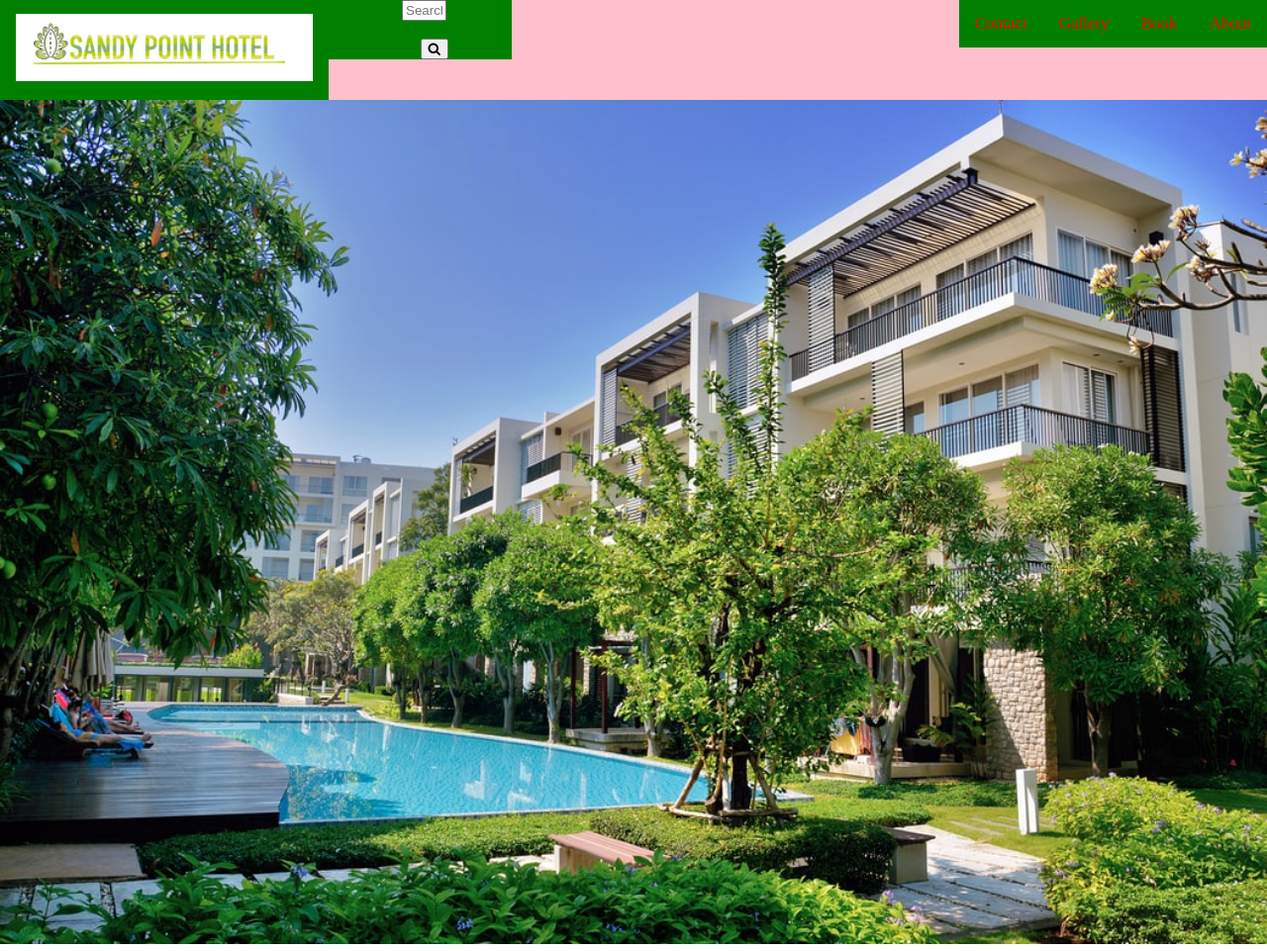
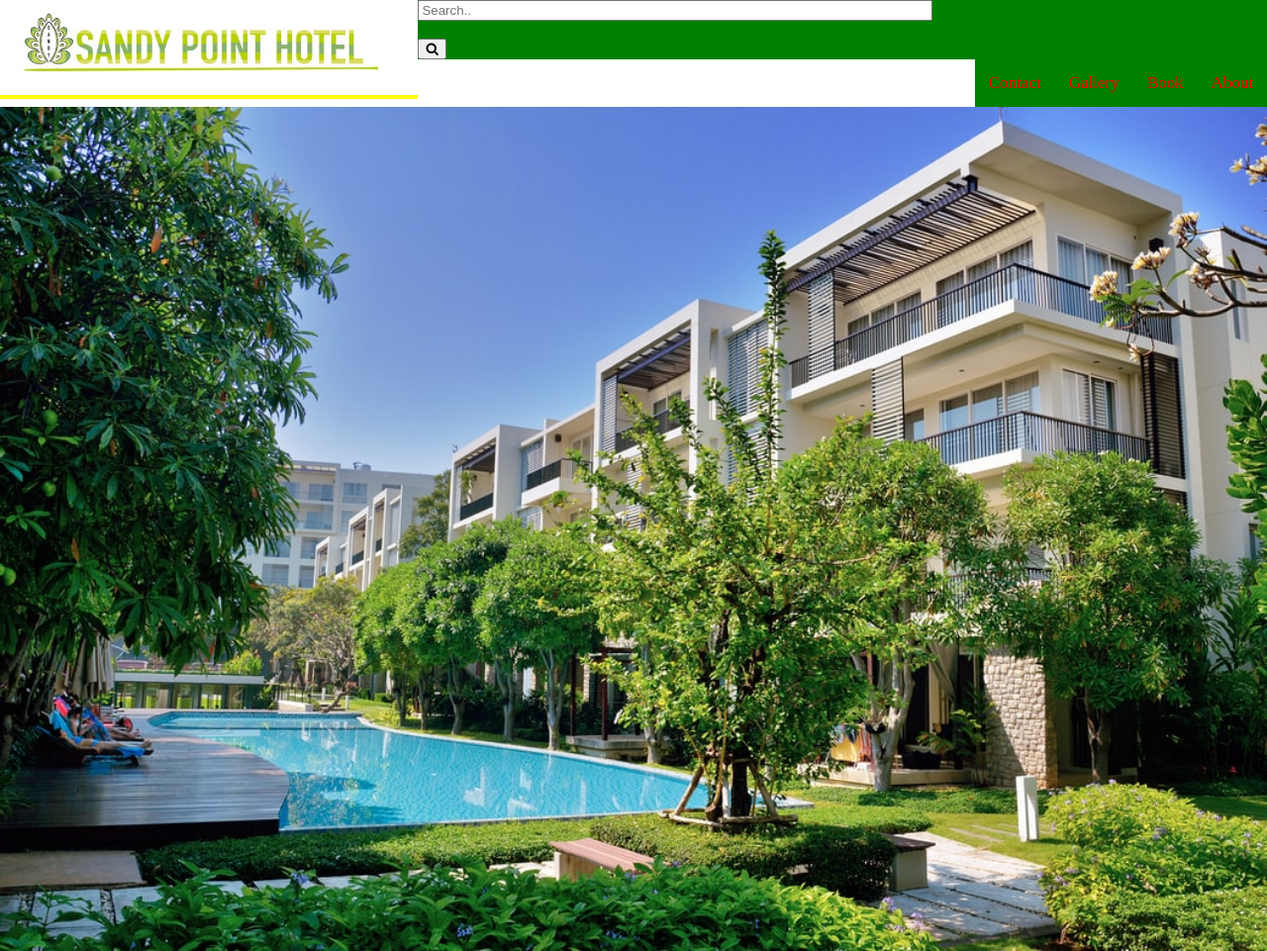
Before and after one commit to SGHS-jesteininger/SGHS-jesteininger.github.io, a plain HTML site: page index.html in a window 1280 px wide. Shown: the top 961 px of the page at 99% size. Drawn offline with Linux system fonts and the light colour scheme.

Commit message:
Cleaaned code
Nav item to nav links.

```diff
--- a/index-design.css
+++ b/index-design.css
@@ -8,78 +8,56 @@ body {
 	position: relative;
 }
 
-.banner-image img {
-  width: 100%;
-  height: auto;
-  display: block;
+.nav-logo-link {
+	background-color: yellow;
+	position: relative;
 }
 
-.nav-bar {
-	margin-bottom:0;
-	height:5%;
-	width:100%;
+.banner-image img {
+	width: 100%;
+	display: block;
 }
 
 .search-box input[type="text"]{
 	position: relative;
-	float: center;
-	max-width: 20%;
-	top: 15%;
-	left:40%;
-	width:30%;
+	width:50%
 }
 
 .search-box button[type="submit"]{
 	position: relative;
-	float: center;
-	left:50%;
-	top: 15;
-
-}
-
-
-
-/* https://www.w3schools.com/howto/tryit.asp?filename=tryhow_js_mobile_navbar */
-
-.nav-bar {
-  overflow: hidden;
-  background-color: yellow;
-  position: relative;
 }
 
 
 /* Hide the links inside the navigation menu (except for logo/home) */
-.nav-bar #phone-nav-link {
-  display: none;
+#nav-link {
+	display: none;
 }
 
 /* Style navigation menu links */
-.nav-bar a {
+#nav-link a {
   color: red;
-  padding: 14px 16px;
+  padding: 14px;
   text-decoration: none;
   font-size: 17px;
   display: block;
 }
 
-/* Style the hamburger menu */
-.nav-bar a.icon {
-  background: blue;
-  display: block;
-  position: absolute;
-  right: 2%;
-  top: 5%;
+/* Affect logo */ /* Add a grey background color on mouse-over */
+#nav-link a:hover {
+  background-color: green;
+  color: red;
 }
 
-/* Affect both log an nav abr */ /* Add a grey background color on mouse-over */
-.nav-bar a:hover {
+/* Style the hamburger menu */
+#ham-button a.icon {
+  background: black;
+}
+
+#ham-button a:hover {
   background-color: green;
   color: black;
   opacity; 0.9;
 }
-/* Example end */
-
-
 
 
 
@@ -104,62 +82,32 @@ body {
 
 	.nav-logo-link img{
 		width:100%;
-
 	}
 
 	.search-box {
-		max-width: 33%;
 		background-color: green;
-		flex-basis: 100%;
-		float: left;
+	}
+	.search-box input[type="text"]{
+		width:40%;
 	}
 
-	.search-box input[type="text"]{
-		width:100%;
-	}
-
-	.phone-nav-link {
-		max-width: 33%;
-		flex-basis: 100%;
-		float: left;
-	}
-
-	.nav-item {
+	#nav-link a {
 		background-color: green;
-	}
-
-	.nav-item {
-		padding: 20px;
 		float: right;
 	}
 
-	a {
-	  text-decoration: none;
-	}
-
-	.nav-item:hover {
+	#nav-link a:hover {
 	  background: blue;
 	  color: red;
 	}
 
-	.nav-bar {
-	  background: pink;
-	}
-
-	/* https://mekshq.com/faq/voice-adjust-logo-size-small-mobile-devices-screens/ */
-	.nav-logo-link img {
-		max-width:300px;
-	}
-
-
-	.nav-bar a.icon {
-		display: none;
-	}
-
-	.nav-bar #phone-nav-link {
+	#nav-link {
 		display: block;
 	}
 
+	#ham-button a.icon {
+		display: none;
+	}
 
 
 }
--- a/index.html
+++ b/index.html
@@ -15,9 +15,6 @@
 </head>
 <body>
 
-
-	<div class="nav-bar"> <!-- https://www.w3schools.com/tags/tag_comment.asp -->
-
 	<div class="nav-logo-link">
 		<a href="#Home" class="active"> <img alt="Sandy Point Logo" src="logo-artwork.jpg" title = "Home Page">  </a> <!-- https://www.tutorialspoint.com/How-to-use-an-image-as-a-link-in-HTML#:~:text=To%20use%20image%20as%20a,the%20URL%20of%20the%20image. -->
 	</div>
@@ -27,23 +24,22 @@
 			<input type="text" id="search" name="search" placeholder="Search.." ><br><br>
 			<button type="submit"><i class="fa fa-search"></i></button>
 		</form>
+	</div>
 
+	<div id="ham-button">
 		<a href="javascript:void(0);" class="icon" onclick="myFunction()">
 			<i class="fa fa-bars"></i>
 		</a>
 	</div>
 
-
-		<div id="phone-nav-link">
-		   <div class="nav-link" role="navigation">
-			<a class="nav-item" href="#"> About </a>
-			<a class="nav-item" href="#"> Book </a>
-			<a class="nav-item" href="#"> Gallery </a>
-			<a class="nav-item" href="#"> Contact </a>
+	<div id="nav-link">
+		<a href="#"> About </a>
+		<a href="#"> Book </a>
+		<a href="#"> Gallery </a>
+		<a href="#"> Contact </a>
 		</div>
 	</div>
 
-	</div>
 
 
 	<div id="banner">
@@ -125,7 +121,7 @@
 <script>
 <!-- https://www.w3schools.com/howto/howto_js_mobile_navbar.asp-->
 function myFunction() {
-  var x = document.getElementById("phone-nav-link");
+  var x = document.getElementById("nav-link");
   if (x.style.display === "block") {
     x.style.display = "none";
   } else {
```
Lines whose indentation alone changed are shown as unchanged.
